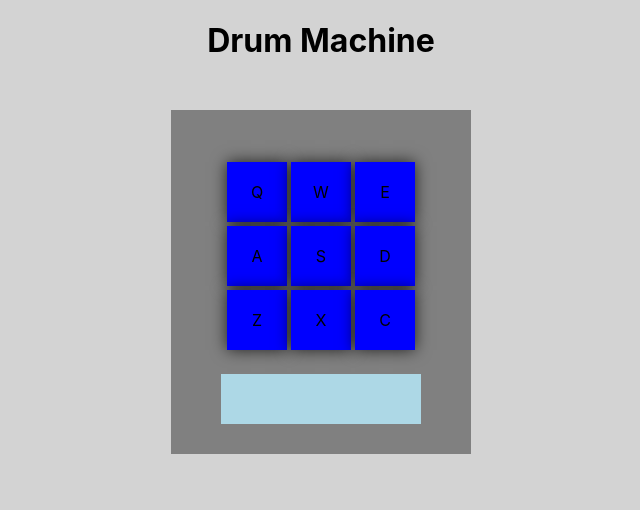
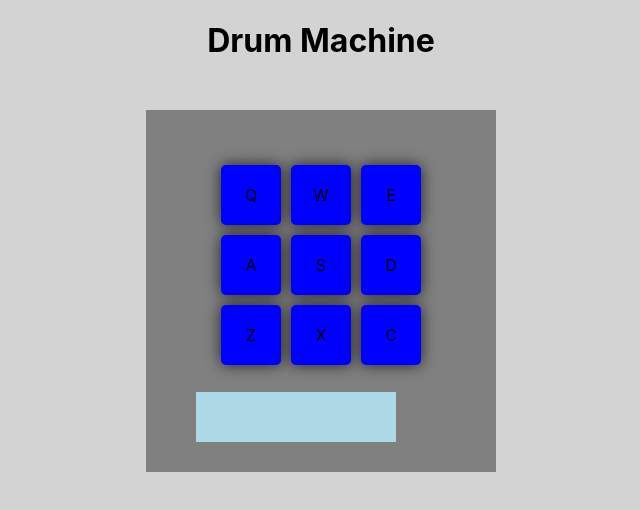
Before and after one commit to ATown0789/drum-machine, a React (Create React App) app: page / in a window 1280 px wide. Shown: the top 510 px of the page, without its empty margins (319-959 px from the left). Built offline with nearby package versions, Linux system fonts and the light colour scheme.

Commit message:
setting css to change on Drumpad click

```diff
--- a/src/App.css
+++ b/src/App.css
@@ -20,7 +20,7 @@ html, body, #root{
 
 #drum-machine{
 
-	width:200px;
+	width:250px;
 	margin:50px auto;
 	background:gray;
 	padding:50px 50px 30px 50px;
--- a/src/components/Drumpad.css
+++ b/src/components/Drumpad.css
@@ -1,15 +1,9 @@
 .drum-pad{
 
 	display:inline-block;
-	background:blue;
 	width:40px;
 	height:40px;
 	text-align:center;
 	padding:20px 10px 0px 10px;
-	margin:2px;
-	-webkit-box-shadow: 0px 0px 15px 0px rgba(0,0,0,0.75);
-	-moz-box-shadow: 0px 0px 15px 0px rgba(0,0,0,0.75);
-	box-shadow: 0px 0px 15px 0px rgba(0,0,0,0.75);
-
-
+	border-radius:5px;
 }
--- a/src/components/Drumpad.js
+++ b/src/components/Drumpad.js
@@ -1,13 +1,41 @@
 import React from 'react';
 import './Drumpad.css';
 
+
+const active = {
+	background: 'hsl(240, 100%, 47%)',
+	boxShadow: 'none',
+	transform: 'scale(.9,.9)',
+	margin: '5px'
+}
+
+const inactive = {
+	background:'#0000FF	',
+	boxShadow: '0px 0px 15px 0px rgba(0,0,0,0.75)',
+	margin: '5px'
+}
 
 class Drumpad extends React.Component{
 	constructor(props){
 		super(props);
 
+		this.state = {
+			padStyle: inactive
+		};
+
 		this.playSound = this.playSound.bind(this);
-		this.handleKeyPress = this.handleKeyPress.bind(this);
+		this.handleKeyPress = this.handleKeyPress.bind(this)
+		this.padPress = this.padPress.bind(this);
+	}
+
+	padPress(){
+		this.state.padStyle.background === 'hsl(240, 100%, 47%)' ?
+			this.setState({
+				padStyle: inactive
+			}) :
+			this.setState({
+				padStyle: active
+			})
 	}
 
 
@@ -28,7 +56,9 @@ class Drumpad extends React.Component{
 		let sound = document.getElementById(this.props.keyName);
 		sound.currentTime = 0;
 		sound.play();
+		this.padPress();
 		this.props.displayName(this.props.audioLabel);
+		setTimeout(() => this.padPress(), 200);
 
 	}
 
@@ -36,7 +66,7 @@ class Drumpad extends React.Component{
 	render(){
 	return(
 
-		<div onClick = {this.playSound} className = "drum-pad" id = {this.props.audioLabel}>
+		<div style = {this.state.padStyle} onClick = {this.playSound} className = "drum-pad" id = {this.props.audioLabel}>
 			<audio className = "clip" id={this.props.keyName} src = {this.props.url}></audio>
 			{this.props.keyName}
 		</div>
```
Also changed, not shown: src/App.js (+8 -2 lines).
